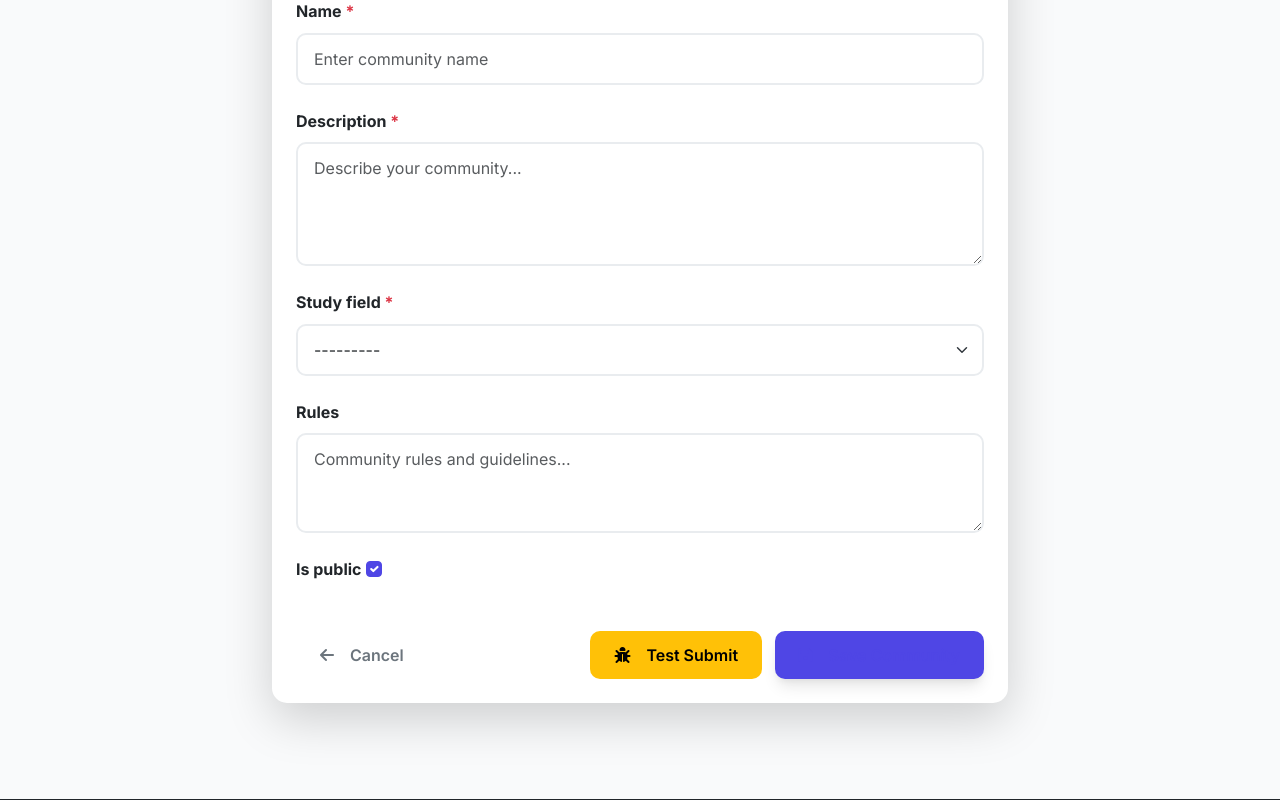
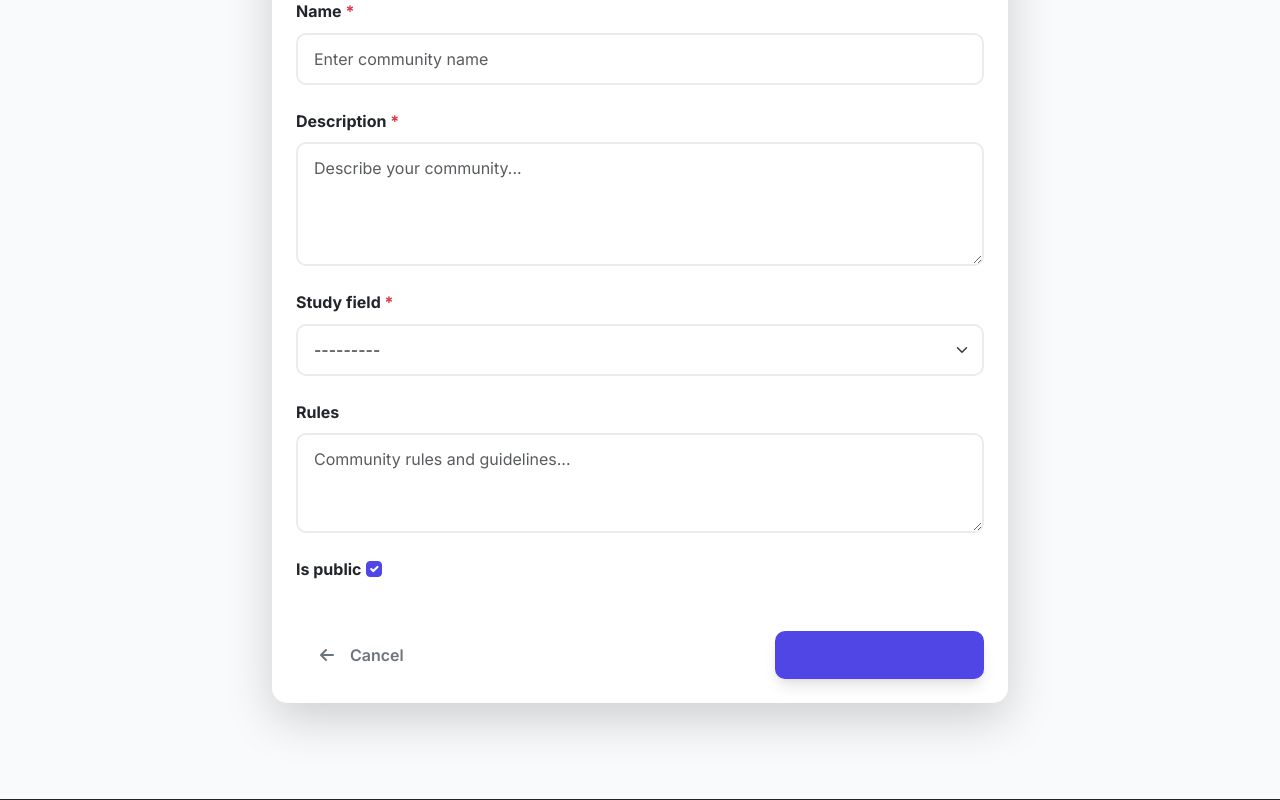
Before and after one commit to Appie0904/studentzone, a Django app: page /communities/create/ in a window 1280 px wide. Shown: the part 241-1041 px from the top of the page. Run offline with Django 4.2, Linux system fonts and the light colour scheme; the visitor is signed in with stand-in values (Sample User, id 1); data that the repository does not hold is empty.

Commit message:
Clean up community form - Remove test button and debugging code - Simplify JavaScript - Remove console.log statements - Keep only essential form validation and submission logic - Form is now clean and production-ready

```diff
--- a/templates/communities/community_form.html
+++ b/templates/communities/community_form.html
@@ -51,14 +51,9 @@
                             <a href="{% url 'communities:community_list' %}" class="btn btn-outline-secondary btn-lg">
                                 <i class="fas fa-arrow-left me-2"></i>Cancel
                             </a>
-                            <div>
-                                <button type="button" class="btn btn-warning btn-lg me-2" id="testBtn">
-                                    <i class="fas fa-bug me-2"></i>Test Submit
-                                </button>
                             <button type="submit" class="btn btn-primary btn-lg" id="saveBtn">
                                 <i class="fas fa-save me-2"></i>Save Community
                             </button>
-                            </div>
                         </div>
                     </form>
                 </div>
@@ -125,42 +120,19 @@
 </style>
 
 <script>
-// Simple form debugging
 document.addEventListener('DOMContentLoaded', function() {
-    console.log('Community form loaded');
     const form = document.getElementById('communityForm');
     const saveBtn = document.getElementById('saveBtn');
 
-    if (form) {
-        console.log('Form found:', form);
-        console.log('Form action:', form.action);
-        console.log('Form method:', form.method);
-
-        // Simple form submission handler
-        form.addEventListener('submit', function(e) {
-            console.log('Form submission started');
-
-            // Show loading state
-            if (saveBtn) {
-                saveBtn.innerHTML = '<i class="fas fa-spinner fa-spin me-2"></i>Saving...';
-                saveBtn.disabled = true;
-            }
-
-            console.log('Form submission proceeding...');
-        });
-
+    if (form && saveBtn) {
         // Add click handler to save button
-        if (saveBtn) {
         saveBtn.addEventListener('click', function(e) {
-                console.log('Save button clicked');
-
             // Validate required fields
             const requiredFields = form.querySelectorAll('[required]');
             let isValid = true;
 
             requiredFields.forEach(field => {
                 if (!field.value.trim()) {
-                        console.log('Required field empty:', field.name);
                     isValid = false;
                     field.classList.add('is-invalid');
                 } else {
@@ -169,12 +141,9 @@
             });
 
             if (!isValid) {
-                    console.log('Form validation failed');
                 alert('Please fill in all required fields.');
                 return false;
             }
-
-                console.log('Form validation passed, submitting...');
 
             // Show loading state
             saveBtn.innerHTML = '<i class="fas fa-spinner fa-spin me-2"></i>Saving...';
@@ -184,29 +153,6 @@
             form.submit();
         });
     }
-
-        // Add test button functionality
-        const testBtn = document.getElementById('testBtn');
-        if (testBtn) {
-            testBtn.addEventListener('click', function(e) {
-                console.log('Test button clicked');
-
-                // Fill in some test data
-                const nameField = form.querySelector('input[name="name"]');
-                const descField = form.querySelector('textarea[name="description"]');
-                const studyField = form.querySelector('select[name="study_field"]');
-
-                if (nameField) nameField.value = 'Test Community';
-                if (descField) descField.value = 'This is a test community';
-                if (studyField && studyField.options.length > 1) studyField.value = studyField.options[1].value;
-
-                console.log('Test data filled, submitting form...');
-                form.submit();
-            });
-        }
-    } else {
-        console.error('Form not found!');
-    }
 });
 </script>
 {% endblock %}
```
Lines whose indentation alone changed are shown as unchanged.
